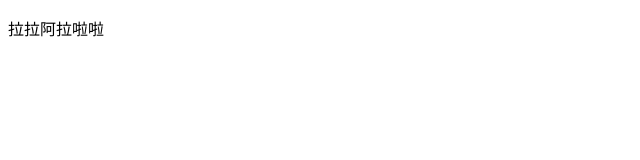
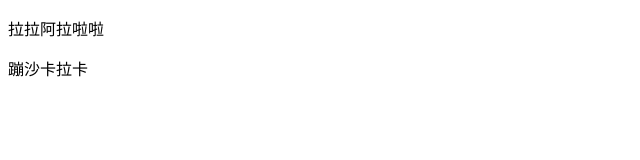
Before and after one commit to pronew-git/77-, a plain HTML site: page index.html in a window 1280 px wide. Shown: the whole page, without its empty margins (0-640 px from the left). Drawn offline with Linux system fonts and the light colour scheme.

Commit message:
第二次修改

```diff
--- a/index.html
+++ b/index.html
@@ -7,6 +7,7 @@
   </head>
   <body>
     <p>拉拉阿拉啦啦</p>
+    <p>蹦沙卡拉卡</p>
     <script></script>
   </body>
 </html>
```
